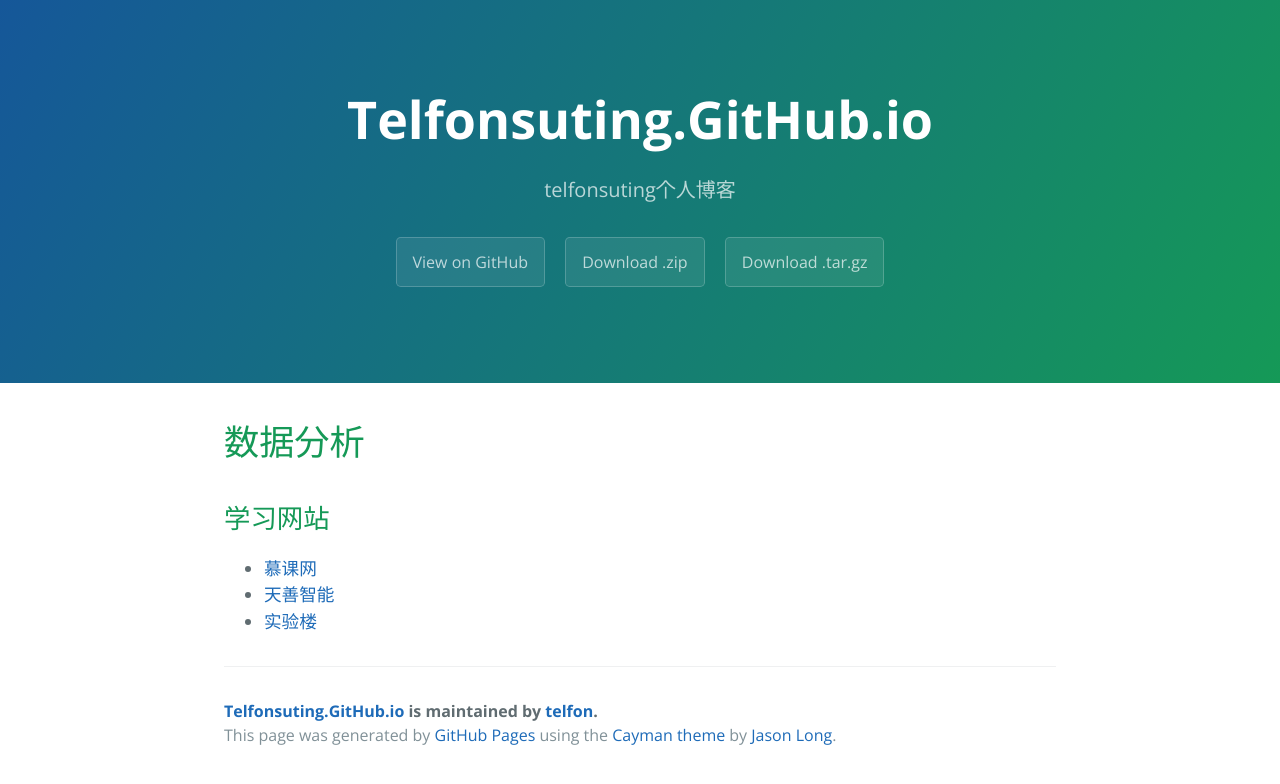
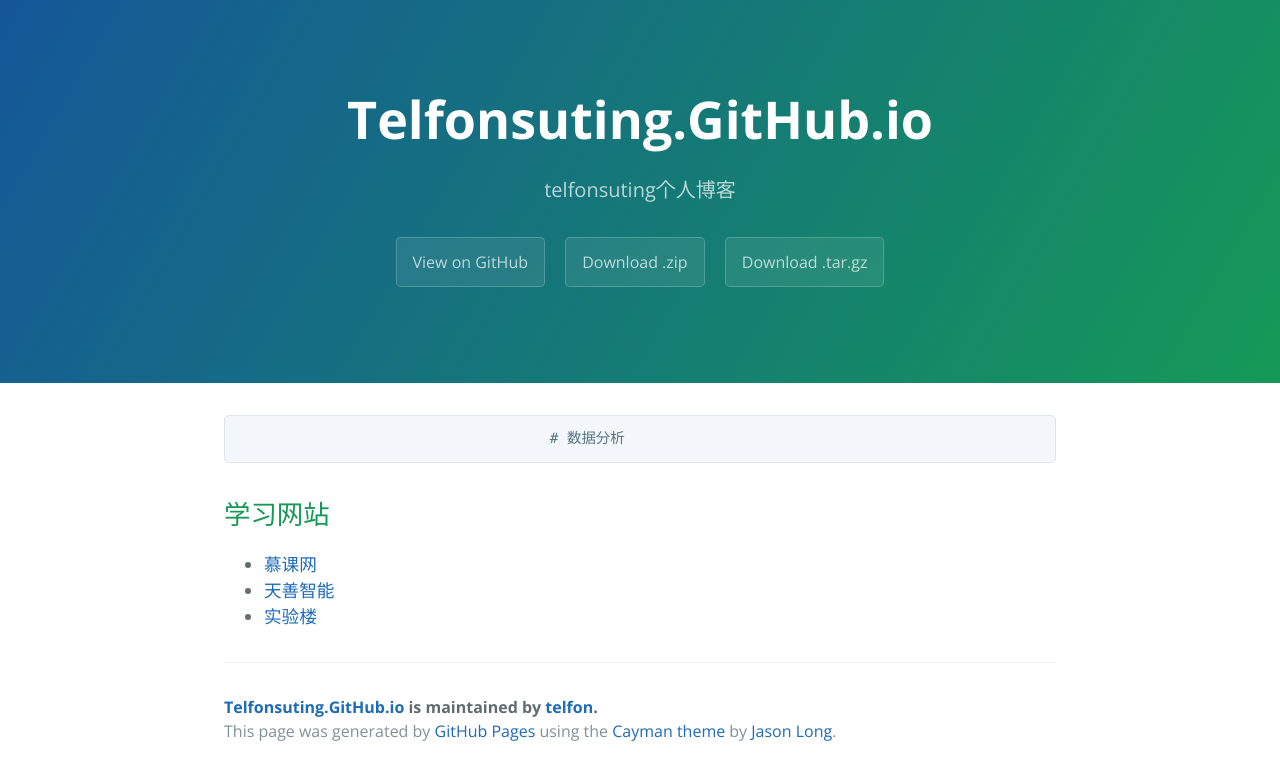
Before and after one commit to telfon/telfonsuting.github.io, a plain HTML site: page index.html in a window 1280 px wide. Drawn offline with nearby package versions, Linux system fonts and the light colour scheme.

```diff
--- a/index.html
+++ b/index.html
@@ -19,8 +19,8 @@
     </section>
 
     <section class="main-content">
-      <h1>
-<a id="数据分析" class="anchor" href="#%E6%95%B0%E6%8D%AE%E5%88%86%E6%9E%90" aria-hidden="true"><span aria-hidden="true" class="octicon octicon-link"></span></a>数据分析</h1>
+      <pre><code>                                    # 数据分析
+</code></pre>
 
 <h2>
 <a id="学习网站" class="anchor" href="#%E5%AD%A6%E4%B9%A0%E7%BD%91%E7%AB%99" aria-hidden="true"><span aria-hidden="true" class="octicon octicon-link"></span></a>学习网站</h2>
--- a/params.json
+++ b/params.json
@@ -1,6 +1,6 @@
 {
   "name": "Telfonsuting.GitHub.io",
   "tagline": "telfonsuting个人博客",
-  "body": "# 数据分析\r\n## 学习网站\r\n* [慕课网]( https://telfon.github.io/telfonsuting.github.io/)\r\n* [天善智能]( https://telfon.github.io/telfonsuting.github.io/)\r\n* [实验楼](https://www.shiyanlou.com/)\r\n",
+  "body": "                                        # 数据分析\r\n## 学习网站\r\n* [慕课网]( https://telfon.github.io/telfonsuting.github.io/)\r\n* [天善智能]( https://telfon.github.io/telfonsuting.github.io/)\r\n* [实验楼](https://www.shiyanlou.com/)\r\n",
   "note": "Don't delete this file! It's used internally to help with page regeneration."
 }
```
